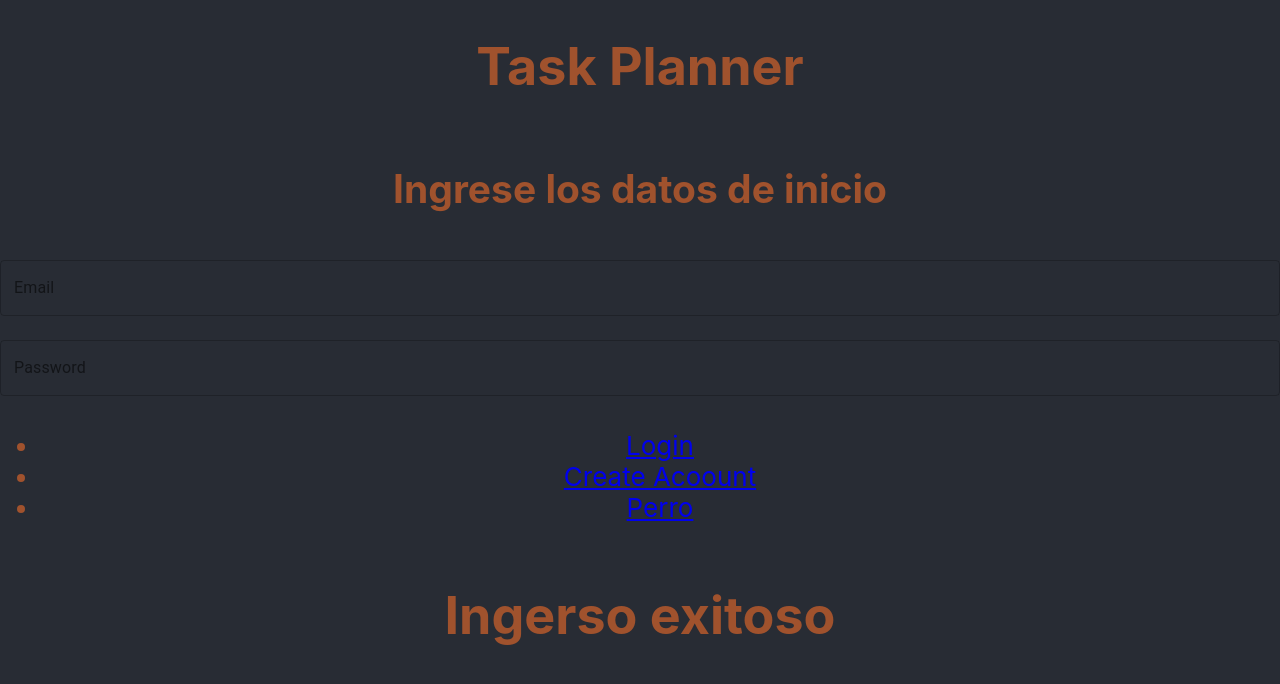
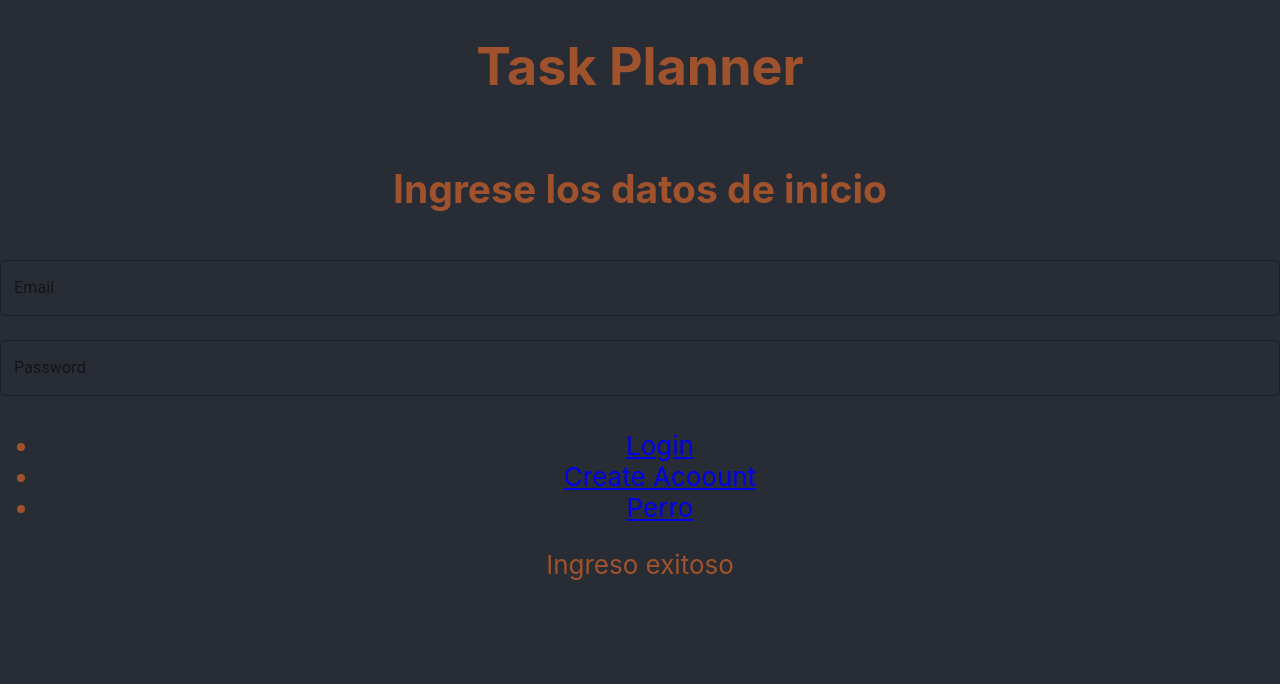
Before and after one commit to ieti-p/Laboratorio3, a React (Create React App) app: page /registro in a window 1280 px wide. Shown: the top 684 px of the page. Built offline with nearby package versions, Linux system fonts and the light colour scheme.

Commit message:
arreglado heroku

```diff
--- a/src/Login.js
+++ b/src/Login.js
@@ -14,11 +14,8 @@ export default function Login() {
   return (
 
     <div className="login" text-justify="inter-word" >
-
       <header className="login-header" >
-
         <h1>Task Planner</h1>
-
         <h2>Ingrese los datos de inicio</h2>
         <TextField
           id="corre"
--- a/src/granated.js
+++ b/src/granated.js
@@ -7,7 +7,8 @@ function datosUsuarios(props){
     <div id="hello">{props.mytext}</div>
   )
 }
-export default function granated() {
+//export default function granated() {
+  function granated() {
 
   return (
 
@@ -15,7 +16,7 @@ export default function granated() {
 
       <header className="login-header" >
 
-        <h1>Ingerso exitoso<datosUsuarios mytext="Bienvenido pepito"/></h1>
+        <div>Ingreso exitoso<datosUsuarios mytext="Bienvenido pepito"/></div>
 
       </header>
     </div>
@@ -23,3 +24,4 @@ export default function granated() {
   );
 
 }
+export default granated;
```
